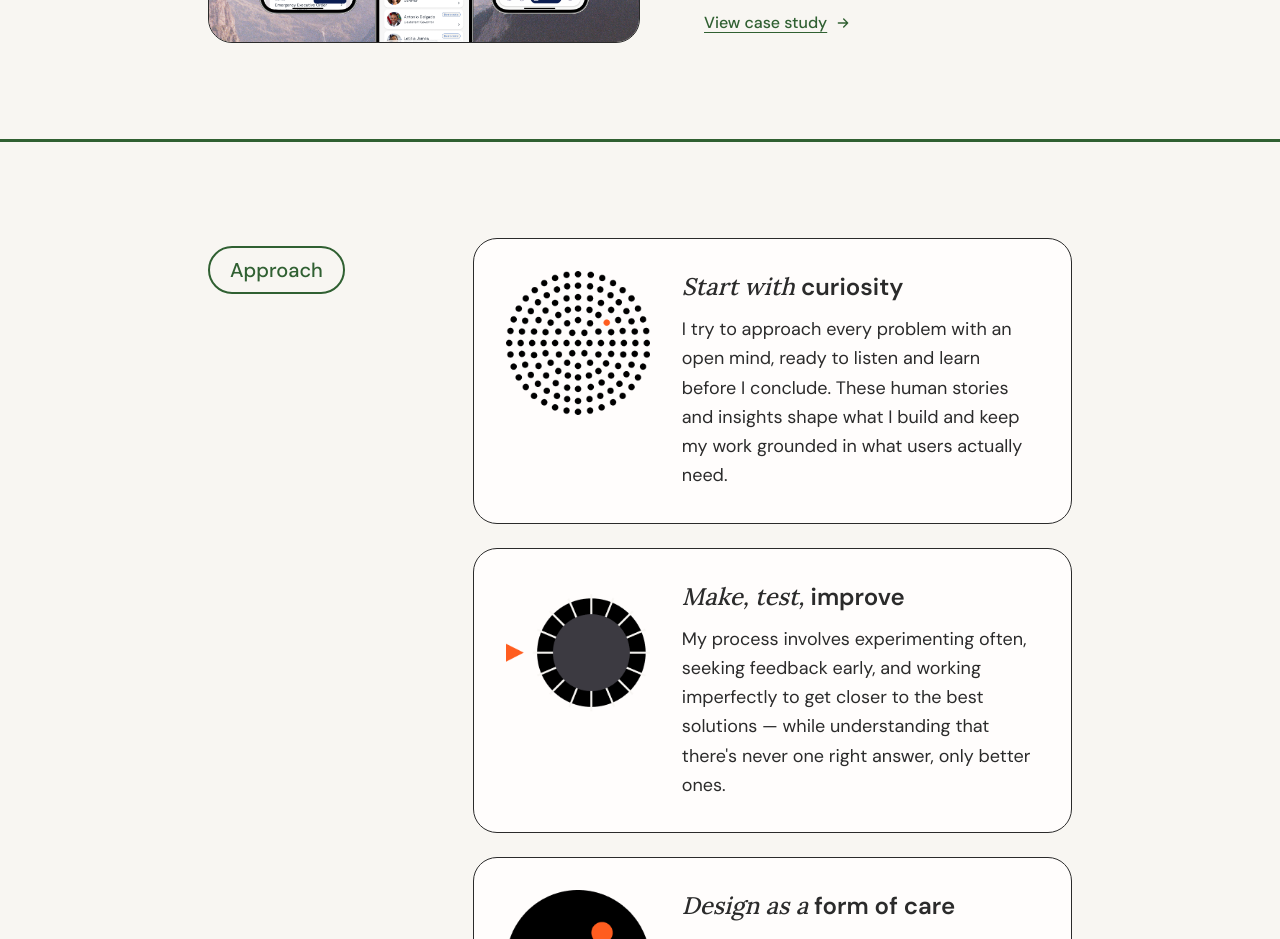
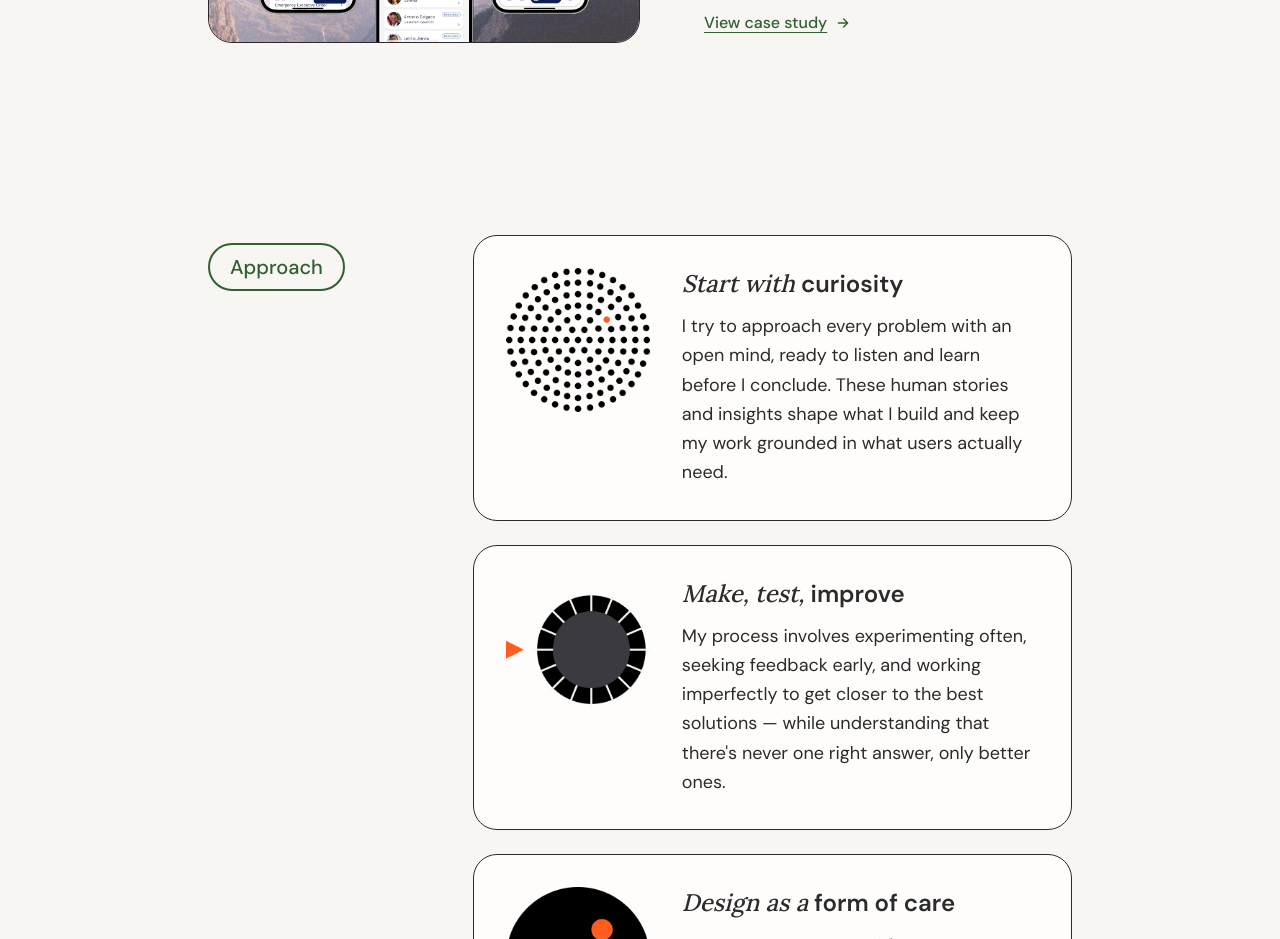
Before and after one commit to 1samanthacheng/portfolio, a Next.js app: page / in a window 1280 px wide. Shown: the part 1200-2139 px from the top of the page. Built offline with nearby package versions, Linux system fonts and the light colour scheme.

Commit message:
Update work-section.tsx

```diff
--- a/components/work-section.tsx
+++ b/components/work-section.tsx
@@ -72,8 +72,6 @@ export function WorkSection() {
         </div>
       </div>
 
-      {/* Bottom divider line */}
-      <div className="h-[3px] w-full bg-primary" />
     </section>
   );
 }
```
